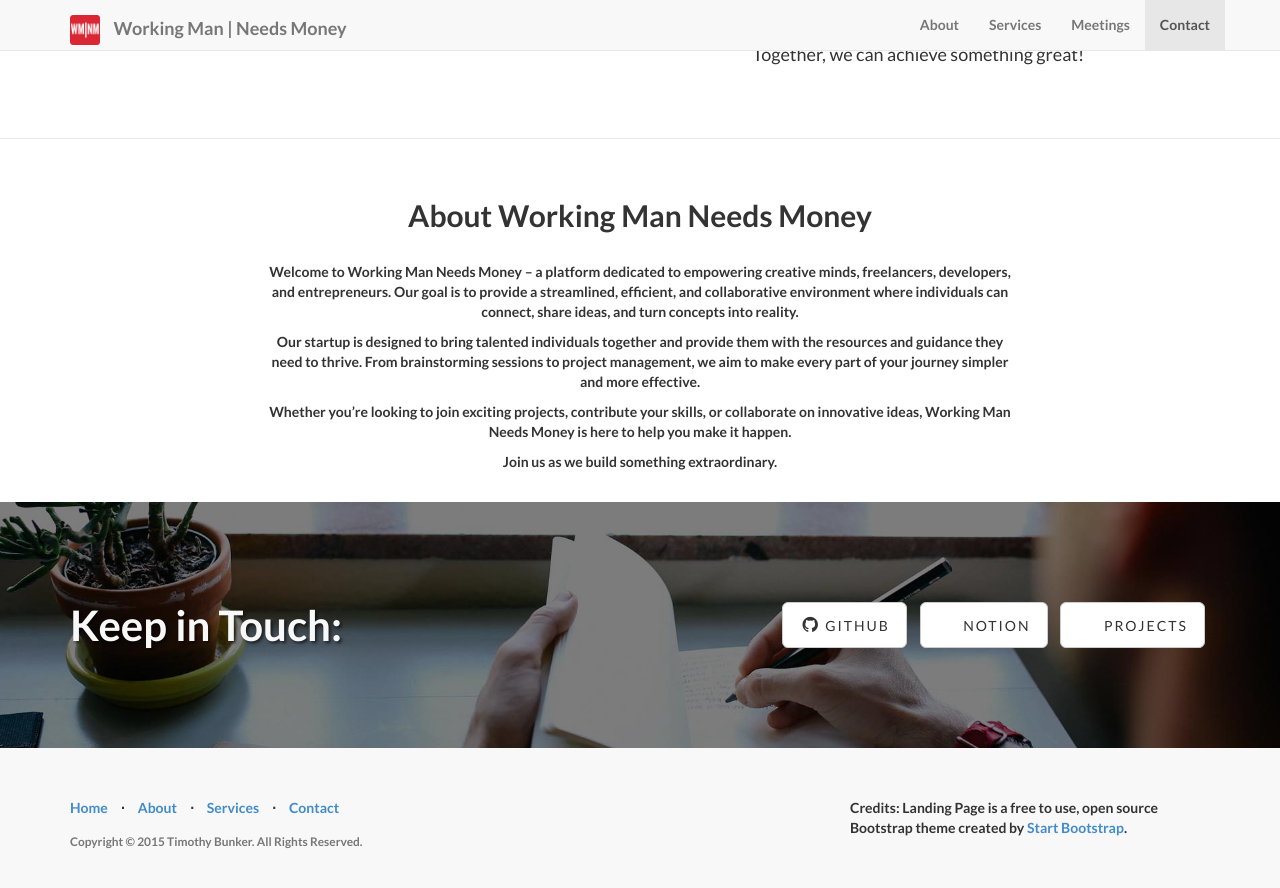
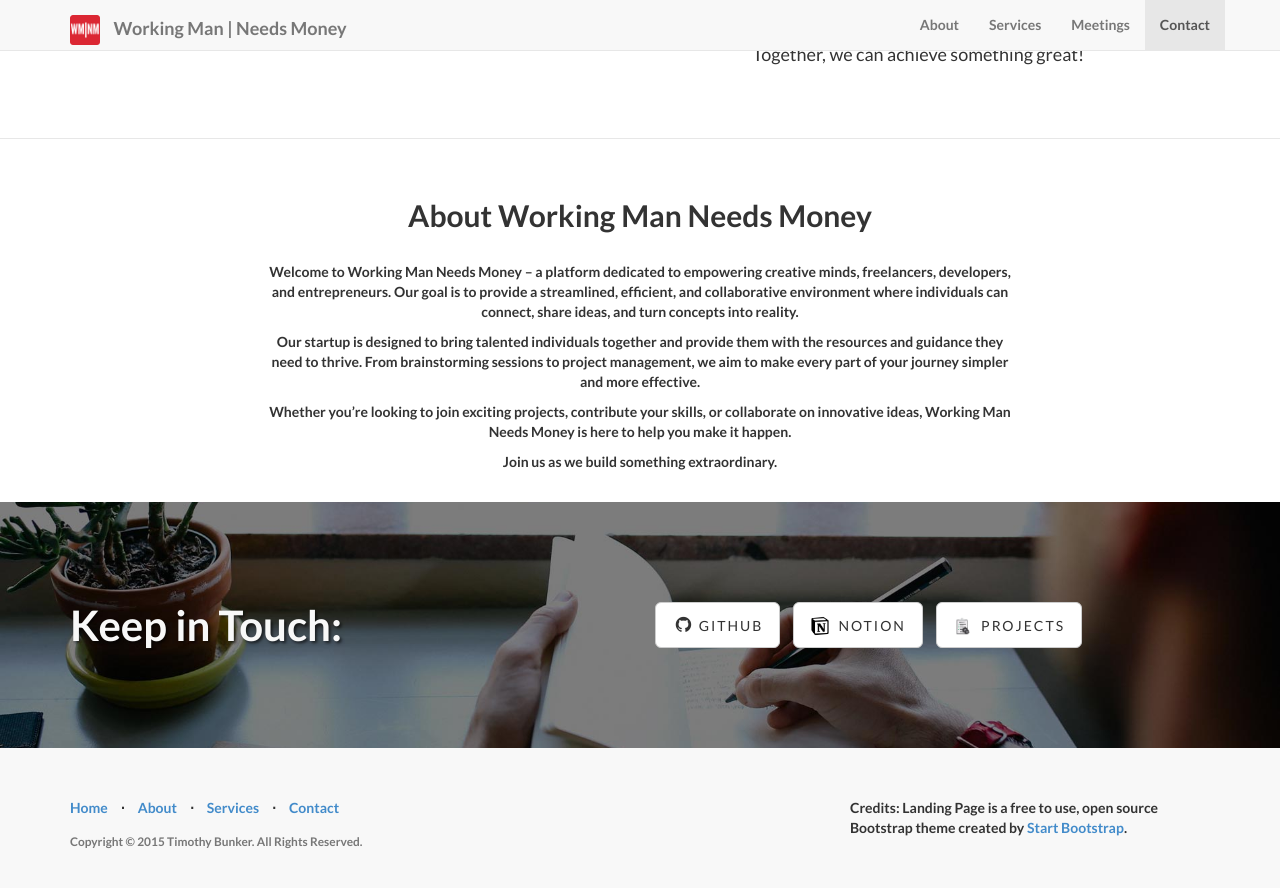
Before and after one commit to Working-Man-Needs-Money/WMNM, a Jekyll site: the page built from index.html, in a window 1280 px wide and 900 px high, scrolled down 2345 px. Shown: the top 888 px of the window. Built offline with Jekyll 4.4.1, drawn with Linux system fonts in a browser that asks for light colours; nearby versions of some CDN libraries; library files that are not in the unit come from our copies.

Commit message:
added logos for buttons under social buttons needs fix

```diff
--- a/_includes/contact.html
+++ b/_includes/contact.html
@@ -7,13 +7,21 @@
 					<h2>Keep in Touch:</h2>
 				</div>
 				<div class="col-lg-6">
-					<ul class="list-inline banner-social-buttons">
+					<ul class="list-inline intro-social-buttons">
 						{% for social in site.social %}
 						<li>
-							<a href="{{ social.url }}" class="btn btn-default btn-lg"><i class="fa fa-{{ social.title }} fa-fw"></i> <span class="network-name">{{ social.title }}</span></a>
+							<a href="{{ social.url }}" class="btn btn-default btn-lg">
+								{% if social.icon %}
+								<img src="{{ social.icon }}" alt="{{ social.title }} Icon" style="height: 20px; margin-right: 5px;">
+								{% else %}
+								<i class="fa fa-{{ social.title }} fa-fw"></i>
+								{% endif %}
+								<span class="network-name">{{ social.title }}</span>
+							</a>
 						</li>
 						{% endfor %}
 					</ul>
+
 				</div>
 			</div>
 
--- a/_includes/header.html
+++ b/_includes/header.html
@@ -24,7 +24,7 @@
                     <a class="page-scroll" href="#services">Services</a>
                 </li>
                 <li>
-                    <a class="page-scroll" href="#schedule">Meetings</a>  <!-- New link for meetings -->
+                    <a class="page-scroll" href="#schedule">Meetings</a>
                 </li>
                 <li>
                     <a class="page-scroll" href="#contact">Contact</a>
```
Also changed, not shown: 1 other file.
